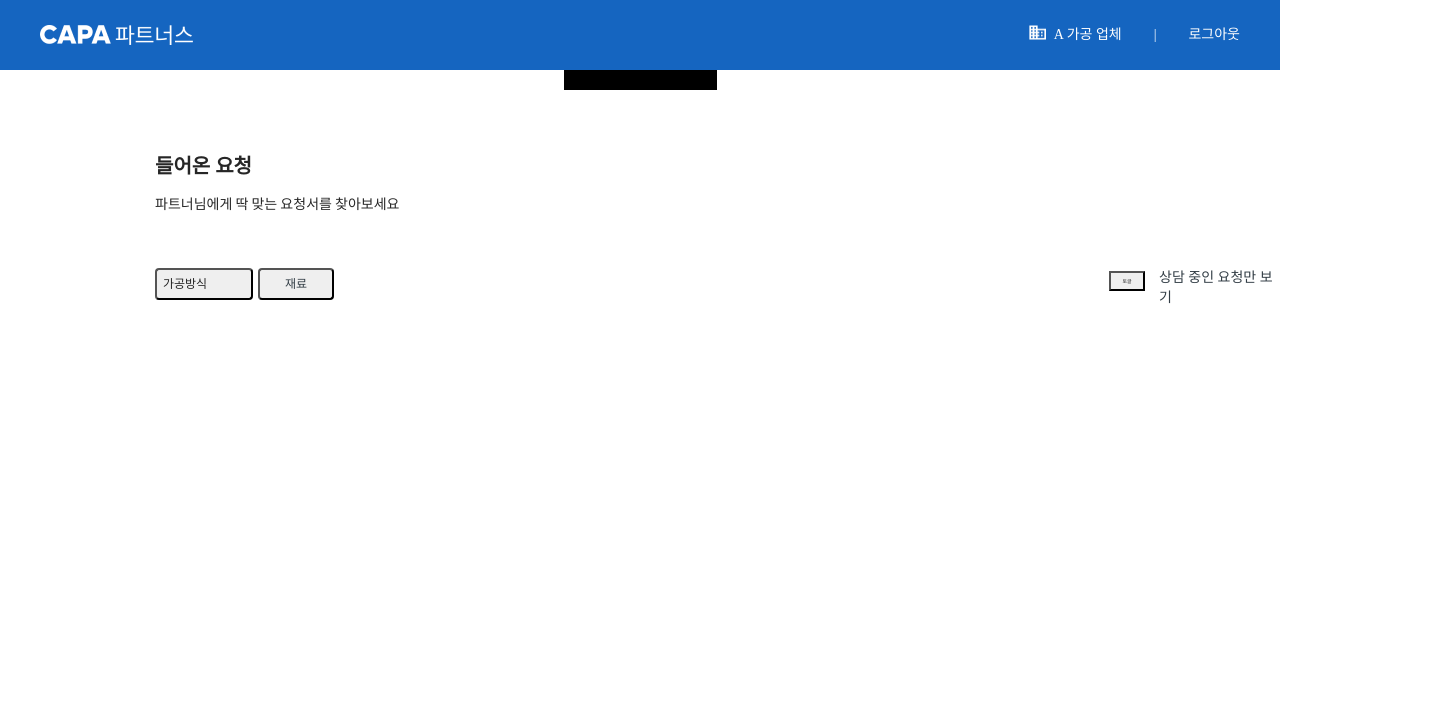
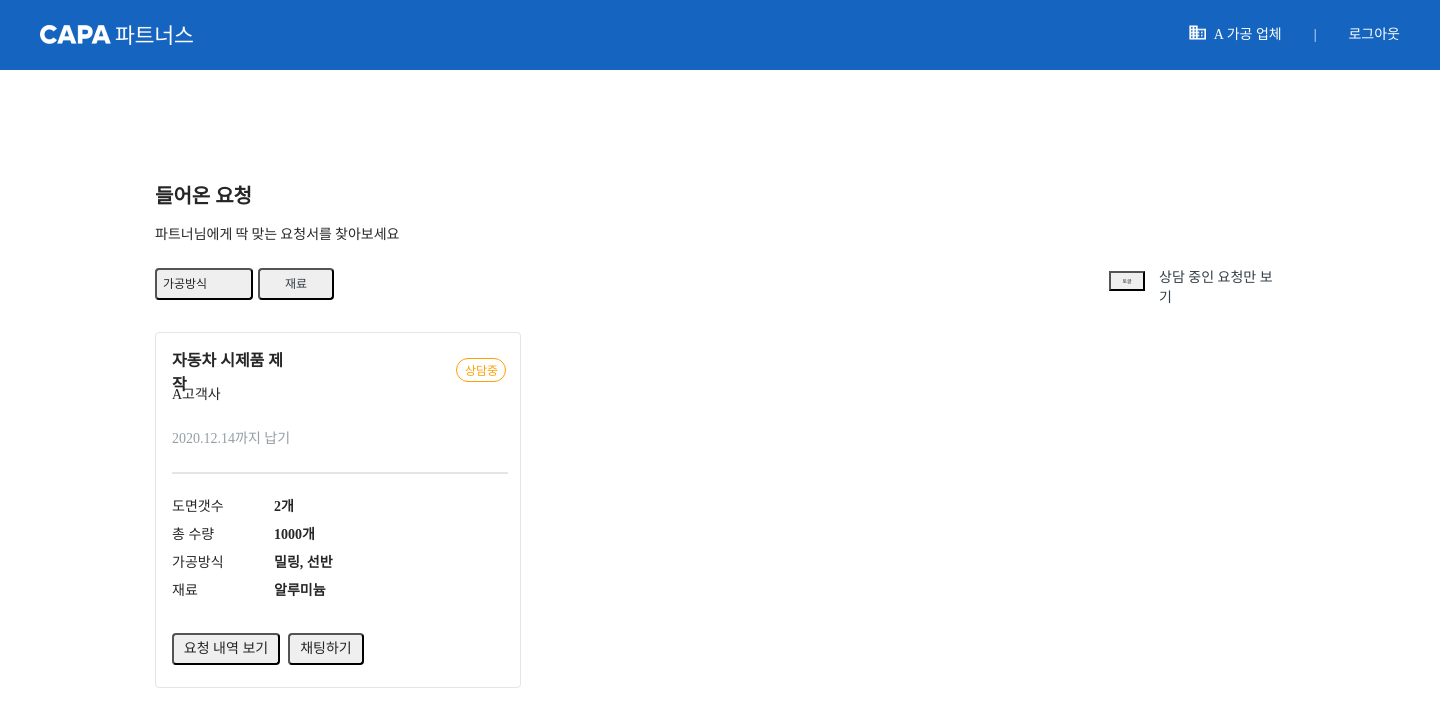
Before and after one commit to ryeon18/AteamTask, a React (Create React App) app: page / in a window 1280 px wide. Shown: the top 726 px of the page, 1440 px wide, since content can reach past the window. Built offline with nearby package versions, Linux system fonts and the light colour scheme.

Commit message:
Add: card draft layout done

```diff
--- a/src/pages/Main/Card.tsx
+++ b/src/pages/Main/Card.tsx
@@ -1,7 +1,34 @@
-import React from "react";
+import React, { useState } from "react";
 
 const Card: React.FC = () => {
-  return <div className="cardContainer"></div>;
+  return (
+    <div className="card">
+      <div className="container">
+        <div className="title">자동차 시제품 제작</div>
+        {/* {requests.status && } */}
+        <div className="status">
+          <span>상담중</span>
+        </div>
+        <div className="client">A고객사</div>
+        <div className="due">2020.12.14까지 납기</div>
+        <hr className="divider"></hr>
+        <ul className="itemList">
+          <li>도면갯수</li>
+          <li>총 수량</li>
+          <li>가공방식</li>
+          <li>재료</li>
+        </ul>
+        <ul className="itemSpec">
+          <li>2개</li>
+          <li>1000개</li>
+          <li>밀링, 선반</li>
+          <li>알루미늄</li>
+        </ul>
+        <button className="viewRequest">요청 내역 보기</button>
+        <button className="chat">채팅하기</button>
+      </div>
+    </div>
+  );
 };
 
 export default Card;
--- a/src/styles/components/nav.scss
+++ b/src/styles/components/nav.scss
@@ -2,7 +2,7 @@
   position: relative;
   background: #1565c0;
   height: 70px;
-  width: 100%;
+  width: 1440px;
   background: #1565c0;
 
   .logoBox {
--- a/src/styles/pages/_mainpage.scss
+++ b/src/styles/pages/_mainpage.scss
@@ -1,39 +1,36 @@
 .mainpage {
   position: relative;
-  display: flex;
-  justify-content: center;
-  align-items: center;
+  // display: flex;
+  // justify-content: center;
+  // align-items: center;
   width: 100%;
-
+  left: 155px;
+  top: 0;
   .mainHeader {
     position: absolute;
     width: 284px;
-    left: 155px;
-    top: 80px;
-
+    top: 110px;
     h1 {
       font-family: Noto Sans KR Bold;
       font-size: 20px;
       line-height: 32px;
       font-weight: 600;
+      width: 97px;
     }
 
     p {
-      left: 155px;
-      top: 128px;
+      width: 284px;
     }
   }
 
   .filterBox {
     position: absolute;
-    left: 155px;
     top: 198px;
 
     .methodButton {
       height: 32px;
       width: 98px;
-      left: 155px;
-      top: 198px;
+
       border-radius: 4px;
       padding: 4px, 12px, 4px, 12px;
       font-family: Roboto;
@@ -89,12 +86,171 @@
     }
   }
 
-  .cardContainer {
-    background-color: black;
-    height: 20px;
-    width: 153px;
-    left: 40px;
-    top: 25px;
-    border-radius: 0px;
+  .card {
+    position: absolute;
+    height: 356px;
+    width: 366px;
+    border: 1px solid #e5e5e5;
+    top: 262px;
+    border-radius: 4px;
+    padding: 24px, 16px, 24px, 16px;
+
+    .container {
+      position: absolute;
+      top: 0;
+      left: 16px;
+
+      .title {
+        position: absolute;
+        height: 24px;
+        width: 125px;
+        top: 16px;
+
+        //styleName: 16pt - 600 (소제목);
+        font-family: Noto Sans KR Bold;
+        font-size: 16px;
+        font-style: normal;
+        font-weight: 700;
+        line-height: 24px;
+        letter-spacing: 0px;
+        text-align: left;
+      }
+
+      .client {
+        position: absolute;
+        height: 20px;
+        width: 51px;
+        top: 52px;
+
+        //styleName: 14pt - 500;
+        font-family: Noto Sans KR Medium;
+        font-size: 14px;
+        font-style: normal;
+        font-weight: 500;
+        line-height: 20px;
+        letter-spacing: 0px;
+        text-align: left;
+      }
+
+      .status {
+        position: absolute;
+        top: 25px;
+        left: 284px;
+        height: 24px;
+        width: 50px;
+        border-radius: 12px;
+        border: 1px solid #ffa000;
+        span {
+          position: absolute;
+          left: 8px;
+          top: 2px;
+          padding: 2px, 8px, 2px, 8px;
+          font-family: Noto Sans KR Medium;
+          font-size: 12px;
+          font-style: normal;
+          font-weight: 500;
+          line-height: 20px;
+          letter-spacing: 0px;
+          text-align: center;
+          color: #ffa000;
+        }
+      }
+
+      .due {
+        position: absolute;
+        height: 20px;
+        width: 125px;
+        top: 96px;
+        border-radius: nullpx;
+        //styleName: 14pt - 400 (본문용);
+        font-family: Noto Sans KR Regular;
+        font-size: 14px;
+        font-style: normal;
+        font-weight: 400;
+        line-height: 20px;
+        letter-spacing: 0px;
+        text-align: left;
+        color: #939fa5;
+      }
+
+      .divider {
+        width: 334px;
+        position: absolute;
+        top: 132px;
+        border: 1px solid #e5e5e5;
+      }
+
+      .itemList {
+        position: absolute;
+        top: 164px;
+        width: 70px;
+
+        li {
+          padding-bottom: 8px;
+          //styleName: 14pt - 400 (본문용);
+          font-family: Noto Sans KR Regular;
+          font-size: 14px;
+          font-style: normal;
+          font-weight: 400;
+          line-height: 20px;
+          letter-spacing: 0px;
+          text-align: left;
+        }
+      }
+
+      .itemSpec {
+        position: absolute;
+        top: 164px;
+        left: 102px;
+        width: 232px;
+
+        li {
+          padding-bottom: 8px;
+          //styleName: 14pt - 600;
+          font-family: Noto Sans KR Bold;
+          font-size: 14px;
+          font-style: normal;
+          font-weight: 700;
+          line-height: 20px;
+          letter-spacing: 0px;
+          text-align: left;
+        }
+      }
+
+      .viewRequest {
+        position: absolute;
+        top: 300px;
+        height: 32px;
+        width: 108px;
+        border-radius: 4px;
+        padding: 6px, 12px, 6px, 12px;
+        //styleName: 14pt - 500;
+        font-family: Noto Sans KR Medium;
+        font-size: 14px;
+        font-style: normal;
+        font-weight: 500;
+        line-height: 20px;
+        letter-spacing: 0px;
+        text-align: center;
+      }
+
+      .chat {
+        position: absolute;
+        top: 300px;
+        width: 76px;
+        height: 32px;
+        left: 116px;
+        border-radius: 4px;
+        padding: 6px, 12px, 6px, 12px;
+        //styleName: 14pt - 500;
+        font-family: Noto Sans KR Medium;
+        font-size: 14px;
+        font-style: normal;
+        font-weight: 500;
+        line-height: 20px;
+        letter-spacing: 0px;
+        text-align: center;
+      }
+    }
   }
 }
```
